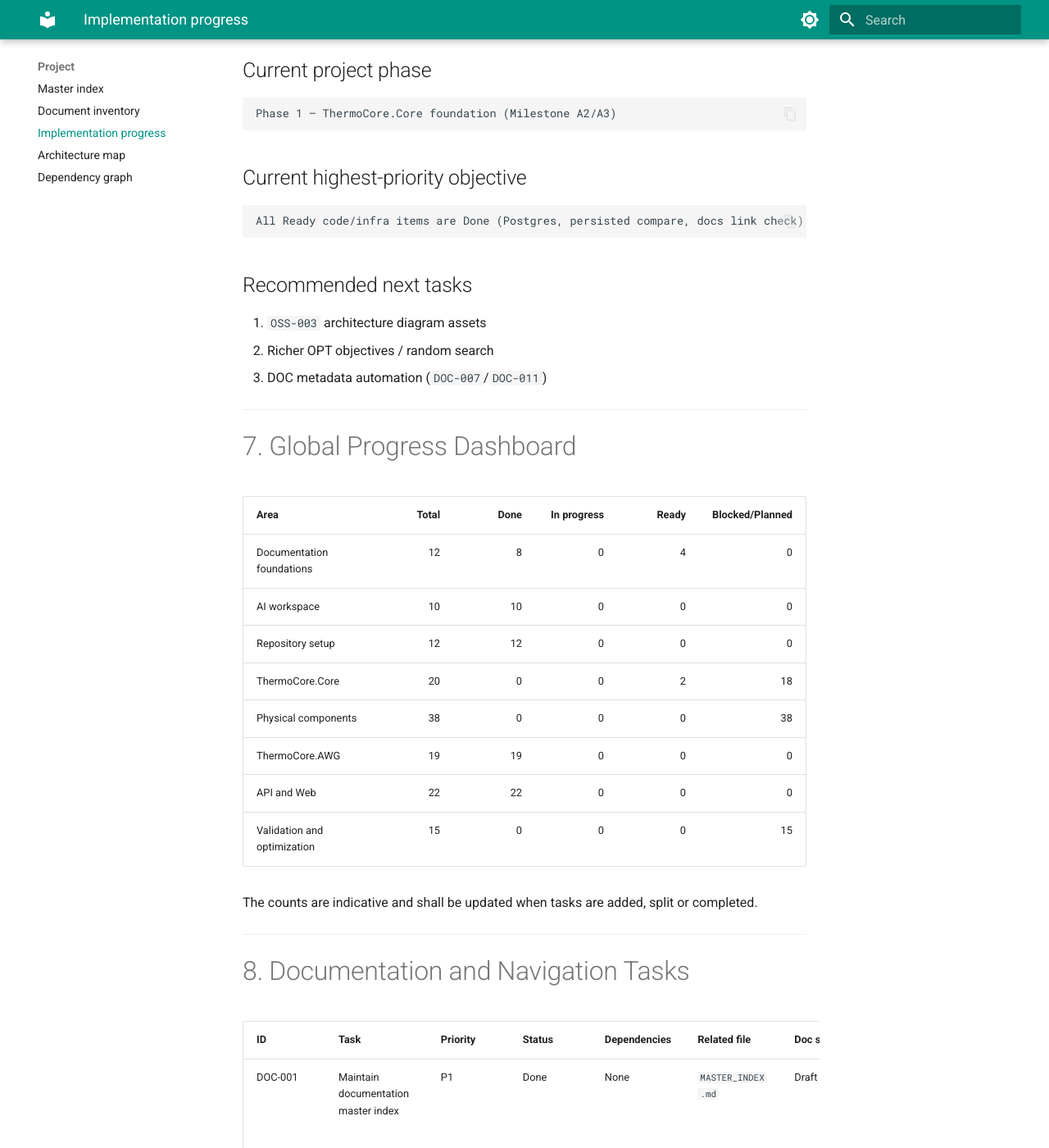
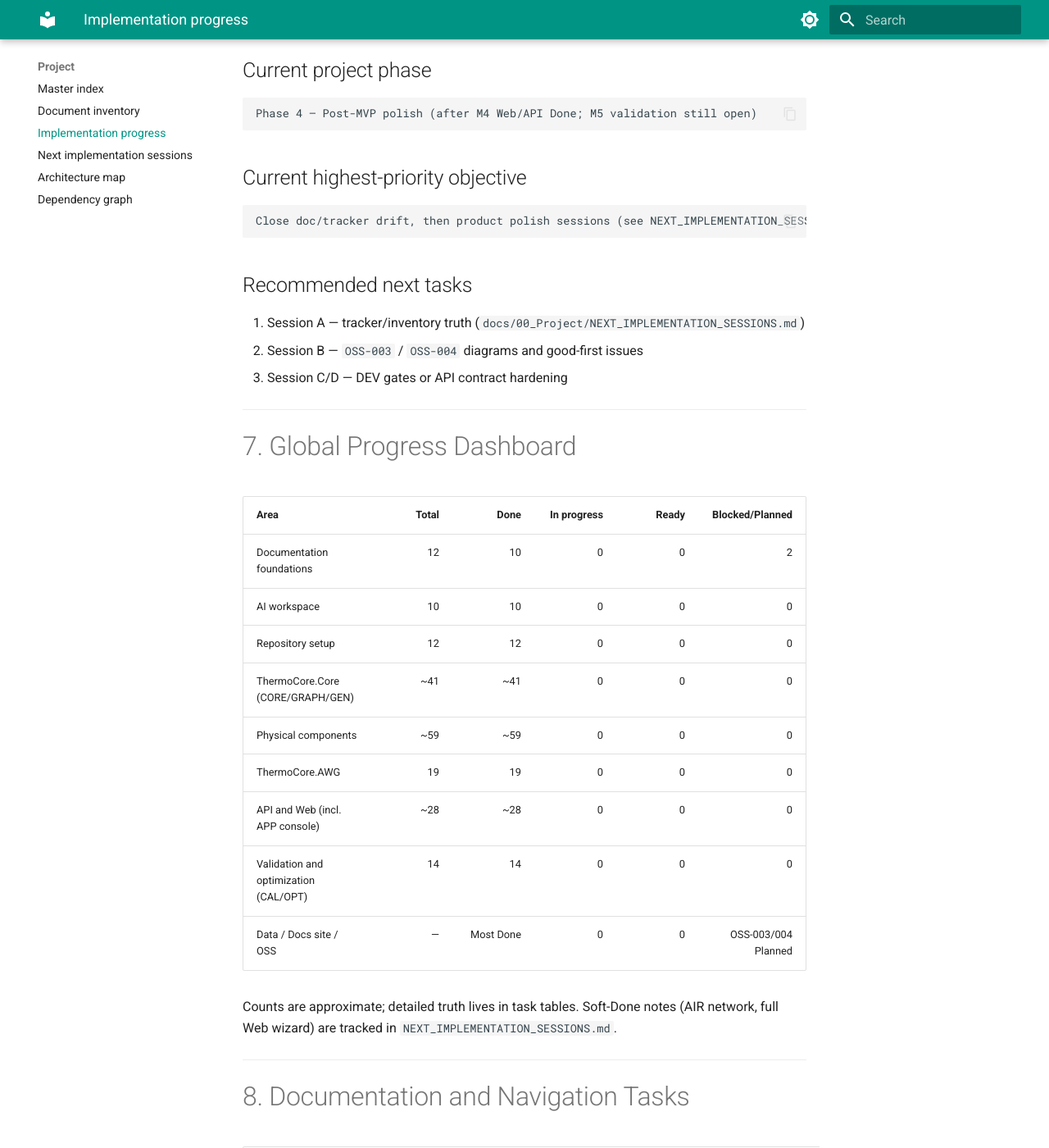
Before and after one commit to tonidotnet/ThermoCore, an MkDocs documentation site: the page built from docs/00_Project/IMPLEMENTATION_PROGRESS.md, in a window 1280 px wide and 1400 px high, scrolled down 3121 px. Shown: the whole window at 82% size. Built offline with MkDocs 1.6.1 and Material for MkDocs 9.7.7, drawn with Linux system fonts in a browser that asks for light colours; some of the changed text lies outside the part shown.

Commit message:
Next plan

````diff
--- a/docs/00_Project/IMPLEMENTATION_PROGRESS.md
+++ b/docs/00_Project/IMPLEMENTATION_PROGRESS.md
@@ -90,20 +90,20 @@ Use exactly one of the following status values.
 ## Current project phase
 
 ```text
-Phase 1 — ThermoCore.Core foundation (Milestone A2/A3)
+Phase 4 — Post-MVP polish (after M4 Web/API Done; M5 validation still open)
 ```
 
 ## Current highest-priority objective
 
 ```text
-All Ready code/infra items are Done (Postgres, persisted compare, docs link check). Next: OSS diagrams or OPT polish.
+Close doc/tracker drift, then product polish sessions (see NEXT_IMPLEMENTATION_SESSIONS.md).
 ```
 
 ## Recommended next tasks
 
-1. `OSS-003` architecture diagram assets
-2. Richer OPT objectives / random search
-3. DOC metadata automation (`DOC-007`/`DOC-011`)
+1. Session A — tracker/inventory truth (`docs/00_Project/NEXT_IMPLEMENTATION_SESSIONS.md`)
+2. Session B — `OSS-003` / `OSS-004` diagrams and good-first issues
+3. Session C/D — DEV gates or API contract hardening
 
 ---
 
@@ -111,16 +111,17 @@ All Ready code/infra items are Done (Postgres, persisted compare, docs link chec
 
 | Area | Total | Done | In progress | Ready | Blocked/Planned |
 |---|---:|---:|---:|---:|---:|
-| Documentation foundations | 12 | 8 | 0 | 4 | 0 |
+| Documentation foundations | 12 | 10 | 0 | 0 | 2 |
 | AI workspace | 10 | 10 | 0 | 0 | 0 |
 | Repository setup | 12 | 12 | 0 | 0 | 0 |
-| ThermoCore.Core | 20 | 0 | 0 | 2 | 18 |
-| Physical components | 38 | 0 | 0 | 0 | 38 |
+| ThermoCore.Core (CORE/GRAPH/GEN) | ~41 | ~41 | 0 | 0 | 0 |
+| Physical components | ~59 | ~59 | 0 | 0 | 0 |
 | ThermoCore.AWG | 19 | 19 | 0 | 0 | 0 |
-| API and Web | 22 | 22 | 0 | 0 | 0 |
-| Validation and optimization | 15 | 0 | 0 | 0 | 15 |
+| API and Web (incl. APP console) | ~28 | ~28 | 0 | 0 | 0 |
+| Validation and optimization (CAL/OPT) | 14 | 14 | 0 | 0 | 0 |
+| Data / Docs site / OSS | — | Most Done | 0 | 0 | OSS-003/004 Planned |
 
-The counts are indicative and shall be updated when tasks are added, split or completed.
+Counts are approximate; detailed truth lives in task tables. Soft-Done notes (AIR network, full Web wizard) are tracked in `NEXT_IMPLEMENTATION_SESSIONS.md`.
 
 ---
 
@@ -597,21 +598,23 @@ Completion requirements:
 Status:
 
 ```text
-Blocked
+Done
 ```
 
 Completion requirements:
 
-- [ ] Solar panel
-- [ ] Solar collector
-- [ ] Peltier
-- [ ] Silica gel
-- [ ] Condenser
-- [ ] Fan and airflow
-- [ ] Battery
-- [ ] AWG controller
-- [ ] 24-hour simulation
+- [x] Solar panel
+- [x] Solar collector
+- [x] Peltier
+- [x] Silica gel
+- [x] Condenser
+- [x] Fan and airflow
+- [x] Battery
+- [x] AWG controller
+- [x] 24-hour simulation
 - [x] Water and energy balances
+
+Notes: MVP component/AWG coding complete. Soft gaps (full airflow network types, AWG NTU HR wiring) are Session H honesty work, not M3 blockers.
 
 ## Milestone M4 — ThermoCore.Web 0.7 MVP
 
@@ -641,10 +644,10 @@ Blocked
 Completion requirements:
 
 - [ ] Prototype measurement data
-- [ ] Calibration
+- [ ] Calibration validated against prototype (code MVP CAL-001…007 already Done)
 - [ ] Published model limitations
-- [ ] Stable configuration schema
-- [ ] Public documentation portal
+- [x] Stable configuration schema (MVP)
+- [x] Public documentation portal (MkDocs + Pages workflow)
 - [ ] Public GitHub release
 
 ---
@@ -662,10 +665,12 @@ The next development task shall be selected using this order:
 Current next-task queue:
 
 ```text
-1. OSS-003 architecture diagram assets
-2. Richer OPT objectives / random search
-3. DOC-007 / DOC-011 metadata automation
+1. Session A — tracker/inventory truth (NEXT_IMPLEMENTATION_SESSIONS.md)
+2. Session B — OSS-003 / OSS-004
+3. Session C or D — DEV gates or API hardening
 ```
+
+Full session backlog: `docs/00_Project/NEXT_IMPLEMENTATION_SESSIONS.md`.
 
 ---
 
--- a/mkdocs.yml
+++ b/mkdocs.yml
@@ -66,6 +66,7 @@ nav:
       - Master index: 00_Project/MASTER_INDEX.md
       - Document inventory: 00_Project/DOCUMENT_INVENTORY.md
       - Implementation progress: 00_Project/IMPLEMENTATION_PROGRESS.md
+      - Next implementation sessions: 00_Project/NEXT_IMPLEMENTATION_SESSIONS.md
       - Architecture map: 00_Project/ARCHITECTURE_MAP.md
       - Dependency graph: 00_Project/DOCUMENT_DEPENDENCY_GRAPH.md
   - Architecture:
````
Also changed, not shown: CHANGELOG.md (+1 -0 lines), docs/00_Project/DOCUMENT_INVENTORY.md (+2 -2 lines), docs/00_Project/NEXT_IMPLEMENTATION_SESSIONS.md (added, +167 -0 lines).
